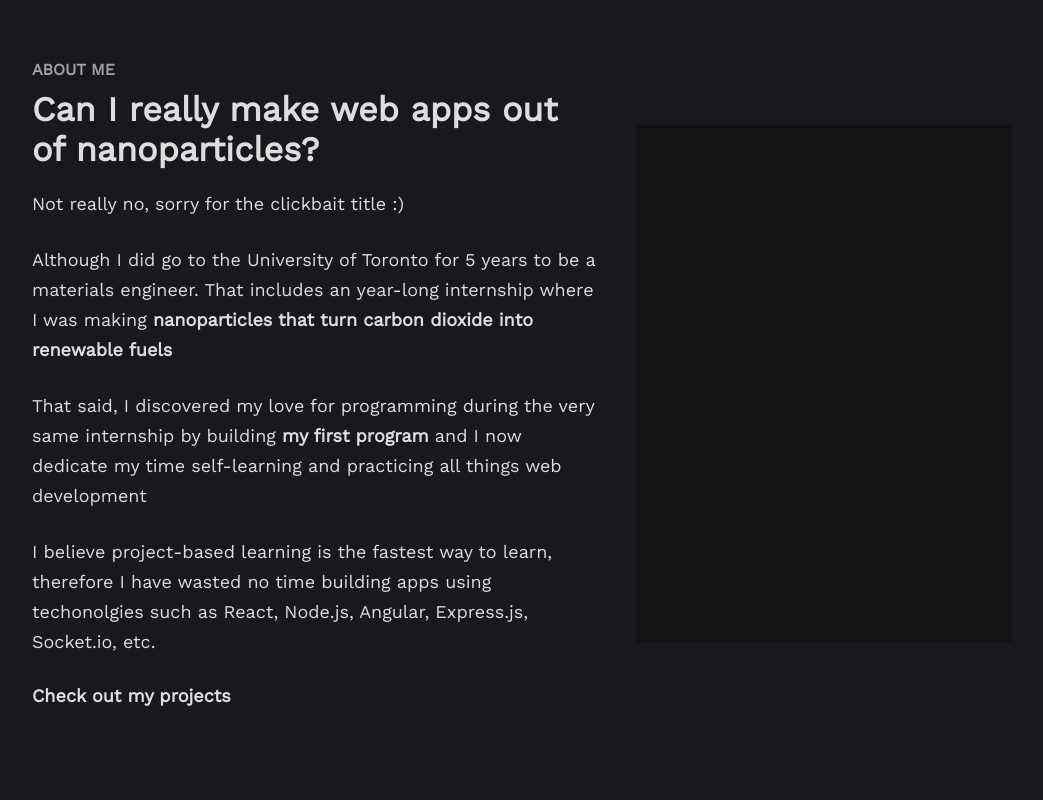
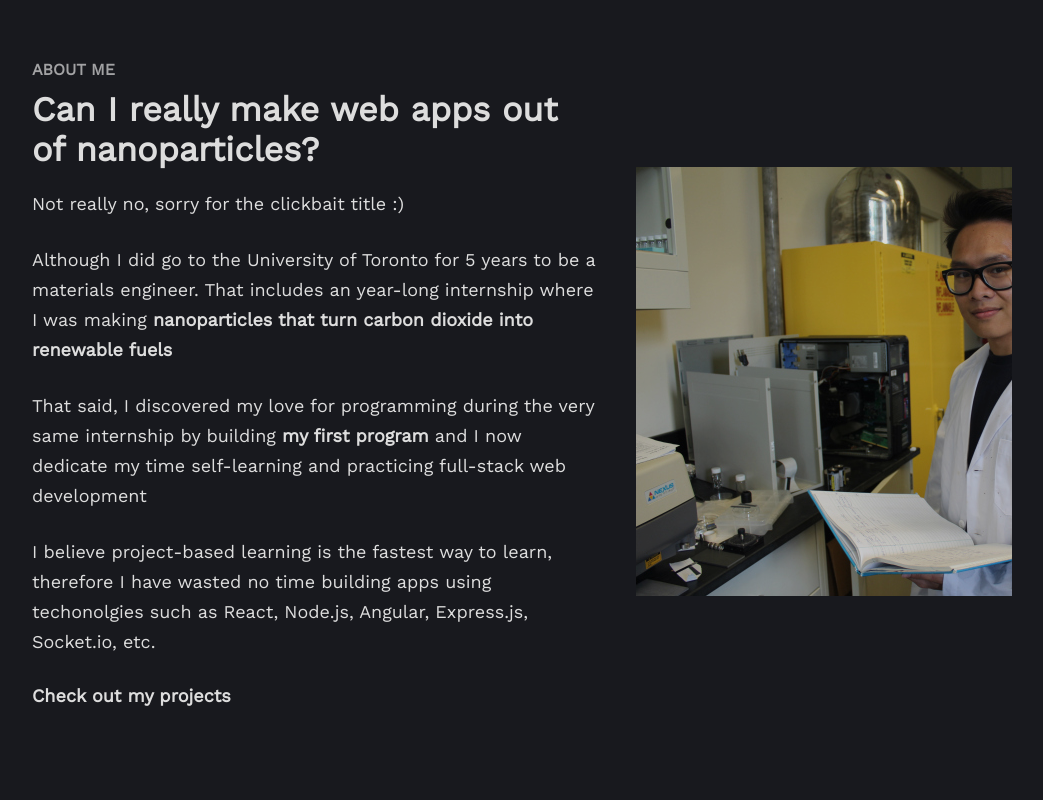
Before and after one commit to JL978/portfolio, a Next.js app: page / in a window 1280 px wide. Shown: the part 840-1640 px from the top of the page, without its empty margins (118-1161 px from the left). Built offline with nearby package versions, Linux system fonts and the light colour scheme.

Commit message:
added image

```diff
--- a/pages/index.js
+++ b/pages/index.js
@@ -1,5 +1,6 @@
 import FeaturedProject from "./components/FeaturedProject";
 import { useRouter } from "next/router";
+import Image from "next/image";
 
 export default function Home() {
 	const router = useRouter();
@@ -37,7 +38,7 @@ export default function Home() {
 						<p>
 							That said, I discovered my love for programming during the very
 							same internship by building <b>my first program</b> and I now
-							dedicate my time self-learning and practicing all things web
+							dedicate my time self-learning and practicing full-stack web
 							development
 						</p>
 						<p>
@@ -49,7 +50,15 @@ export default function Home() {
 							<b>Check out my projects</b>
 						</a>
 					</div>
-					<div className="img"></div>
+					<div className="img">
+						<Image
+							src="/static/img/me.jpg"
+							width={644}
+							height={429}
+							layout="fixed"
+							quality={100}
+						/>
+					</div>
 				</div>
 			</div>
 
--- a/styles/styles.global.scss
+++ b/styles/styles.global.scss
@@ -253,9 +253,15 @@ button {
 
 	.img {
 		z-index: 9;
-		background-color: #131313;
 		width: 100%;
-		height: 80%;
+		height: auto;
+		position: relative;
+		overflow: hidden;
+		opacity: 85%;
+
+		div {
+			margin-left: -25%;
+		}
 	}
 }
 
```
Also changed, not shown: public/static/img/me.jpg (added).
